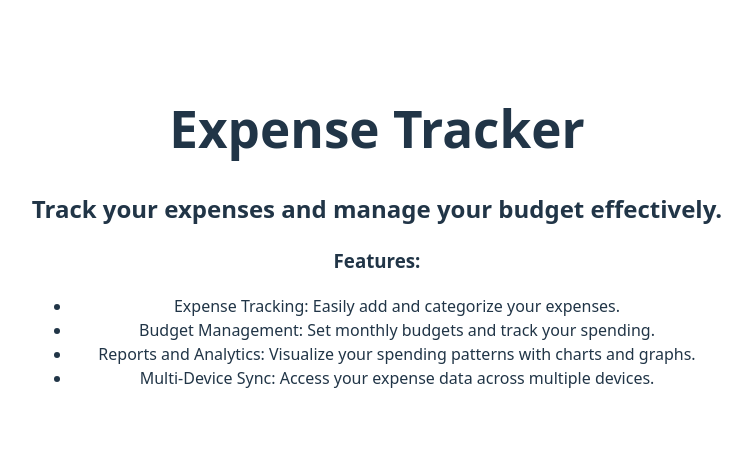
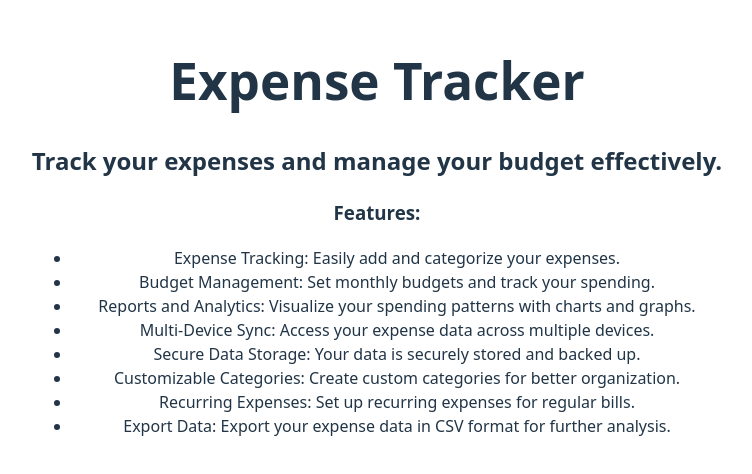
Before and after one commit to iamdhruv17/Full-stack-feb26, a React (Vite) app in the folder expense/: page / in a window 1280 px wide. Shown: the part 164-638 px from the top of the page, without its empty margins (263-1015 px from the left). Built offline with nearby package versions, Linux system fonts and the light colour scheme.

Commit message:
02-03-2026

```diff
--- a/expense/src/App.jsx
+++ b/expense/src/App.jsx
@@ -17,7 +17,13 @@ function App() {
       <li>Budget Management: Set monthly budgets and track your spending.</li>
       <li>Reports and Analytics: Visualize your spending patterns with charts and graphs.</li>
       <li>Multi-Device Sync: Access your expense data across multiple devices.</li>
+      <li>Secure Data Storage: Your data is securely stored and backed up.</li>
+      <li>Customizable Categories: Create custom categories for better organization.</li>
+      <li>Recurring Expenses: Set up recurring expenses for regular bills.</li>
+      <li>Export Data: Export your expense data in CSV format for further analysis.</li>
+
     </ul>
+
 
     </>
   )
```
